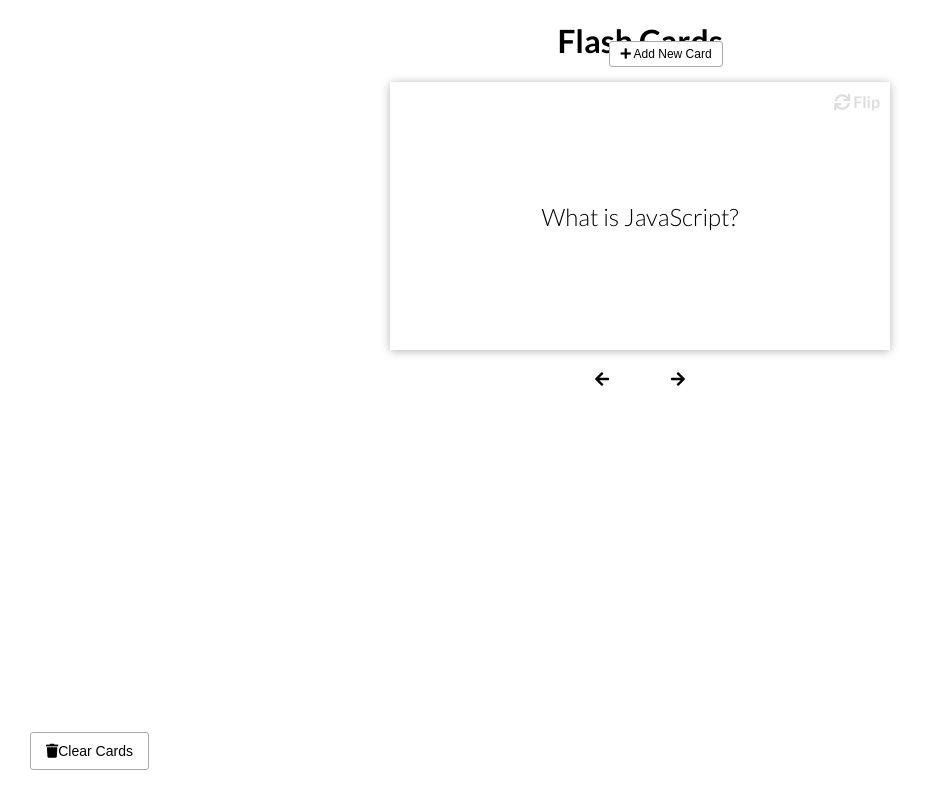
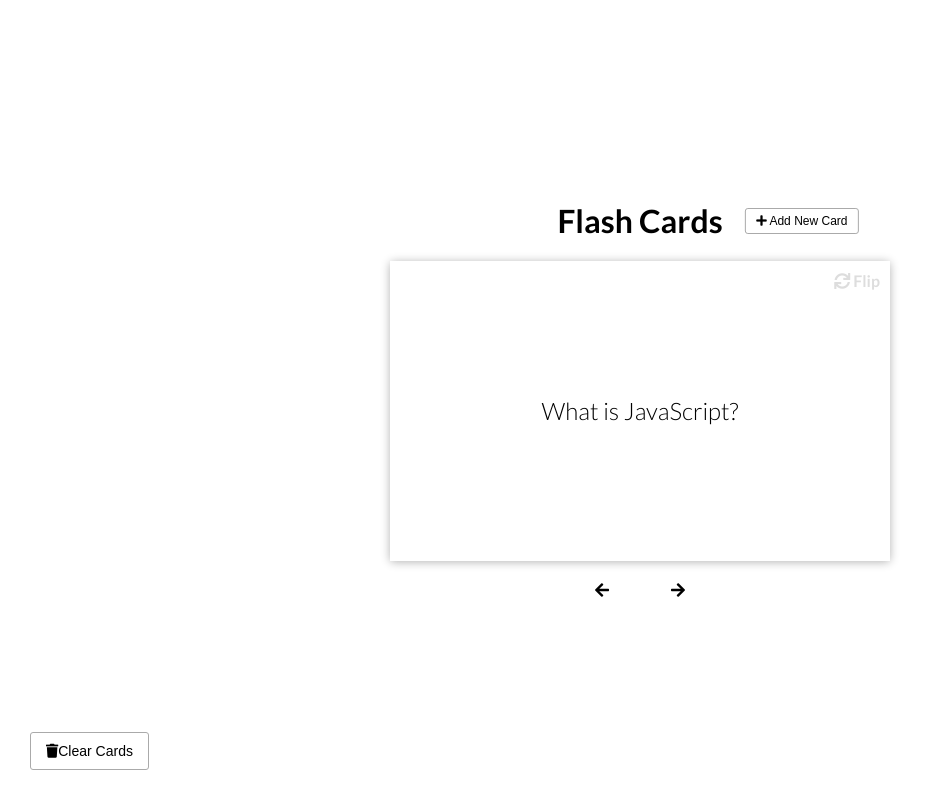
Before and after one commit to abhinavg916/flash-cards, a plain HTML site: page index.html in a window 1280 px wide. Shown: the whole page, without its empty margins (0-927 px from the left). Drawn offline with Linux system fonts and the light colour scheme.

Commit message:
Update CSS

```diff
--- a/style.css
+++ b/style.css
@@ -24,7 +24,7 @@ h1 {
 h1 button {
   position: absolute;
   right: 0;
-  translate: (120%, -50%);
+  transform: translate(120%, -50%);
   z-index: 2;
 }
 
@@ -92,7 +92,7 @@ h1 button {
   width: 100%;
   position: relative;
   transform-style: preserve-3d;
-  transition: trnasform 0.4s ease;
+  transition: transform 0.4s ease;
 }
 
 .card.show-answer .inner-card {
@@ -160,6 +160,7 @@ h1 button {
   align-items: center;
   justify-content: center;
   padding: 10px 0;
+  position: absolute;
   top: 0;
   bottom: 0;
   width: 100%;
```
